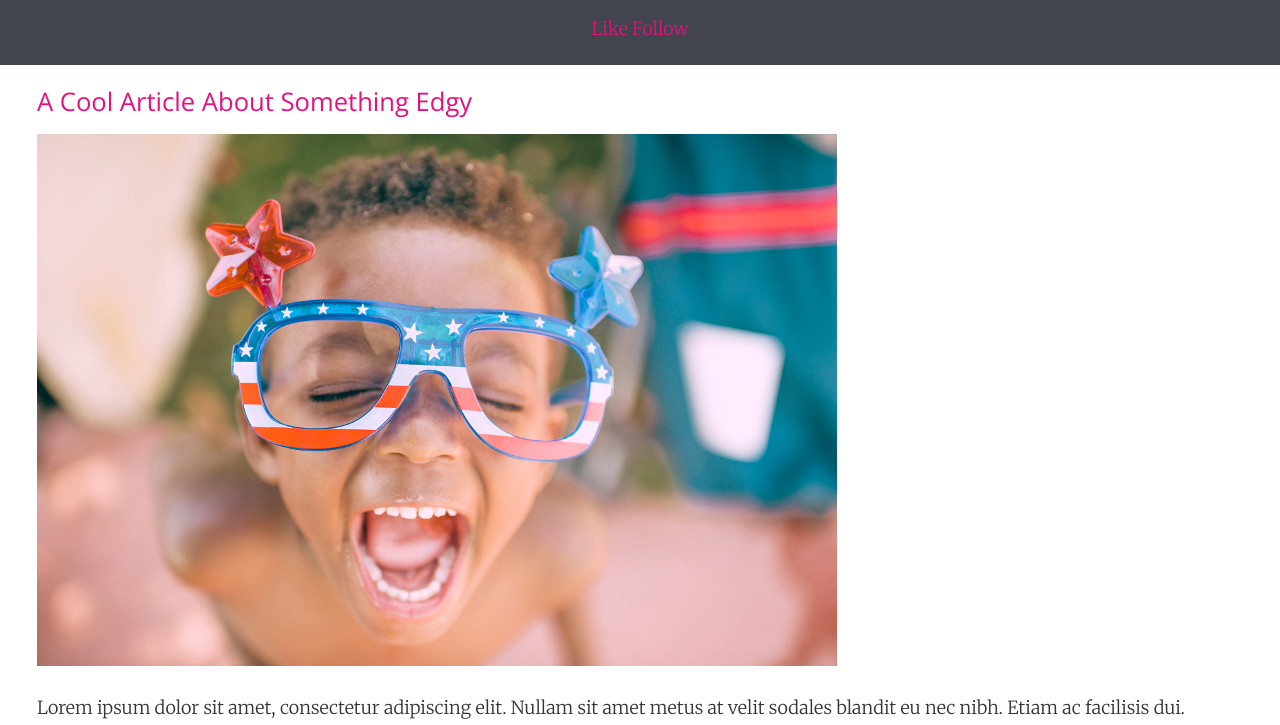
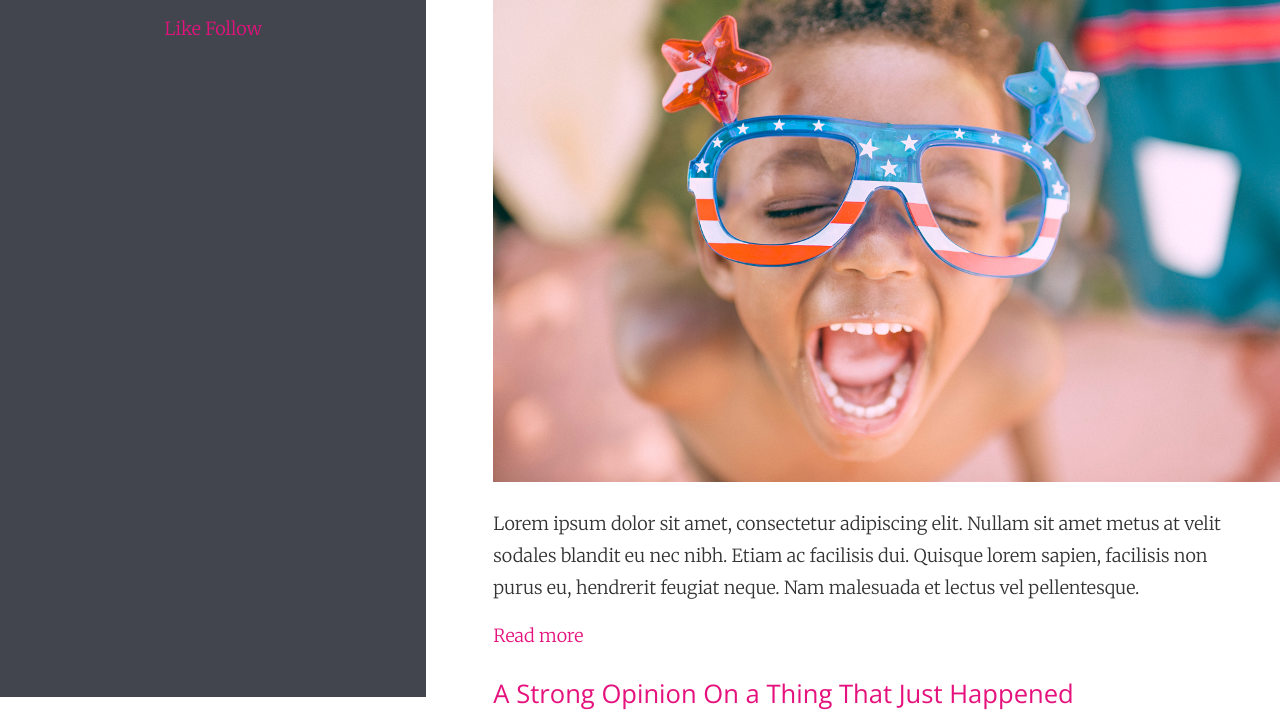
Before and after one commit to evamedve/test_responsive_design, a plain HTML site: page index.html in a window 1280 px wide. Shown: the part 103-828 px from the top of the page. Drawn offline with nearby package versions, Linux system fonts and the light colour scheme.

Commit message:
.main-header,.primary_contenme

```diff
--- a/main.css
+++ b/main.css
@@ -118,6 +118,25 @@ img,
 	background-color: #42444e;
 }
 
+@media (min-width: 768px) {
+.main-header {
+			position: fixed;
+			top: 0;
+			height: 100%;
+			width: 33.3%;
+  }
+  }
+/* Primary Content Wrapper Styles */
+
+@media (min-width: 768px) {
+
+	.primary-content {
+		float: right;
+		width: 66.6%;
+		max-width: 812px;
+	}
+}
+
 /* Article Styles */
 .post {
 	width: 95%;
```
